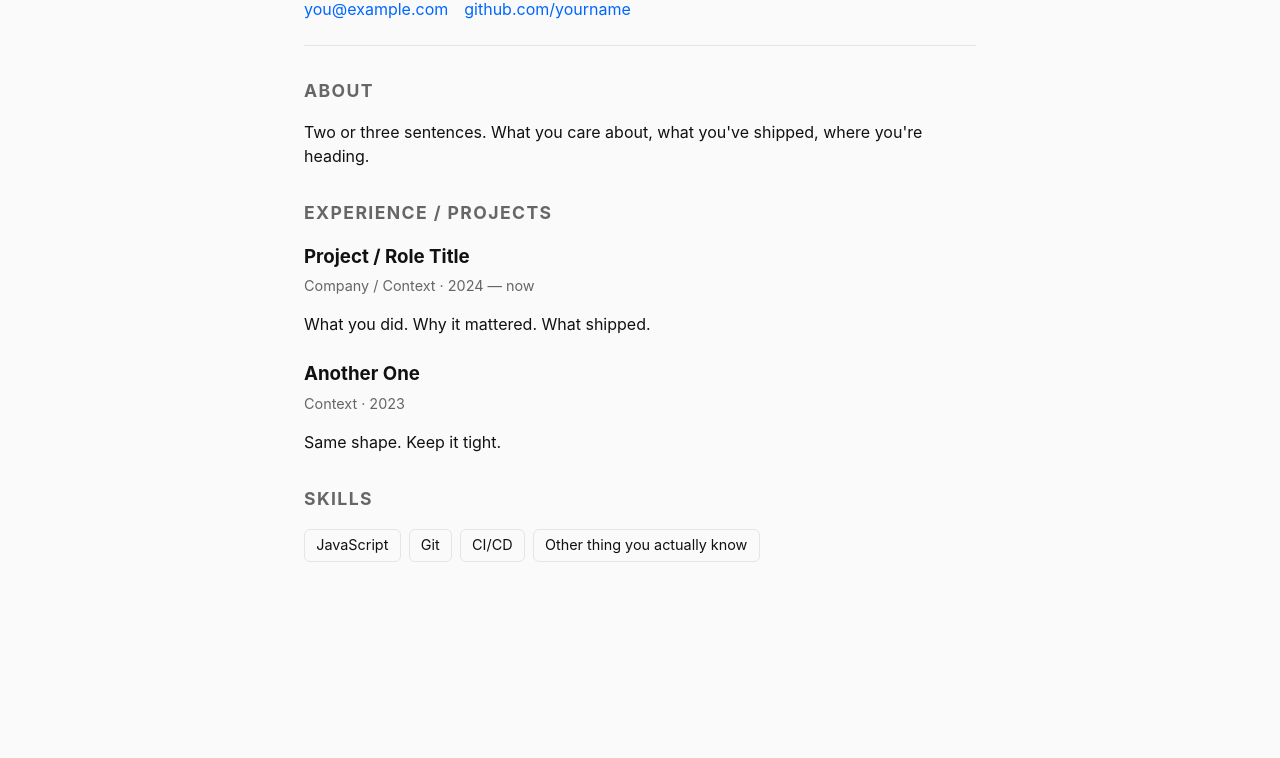
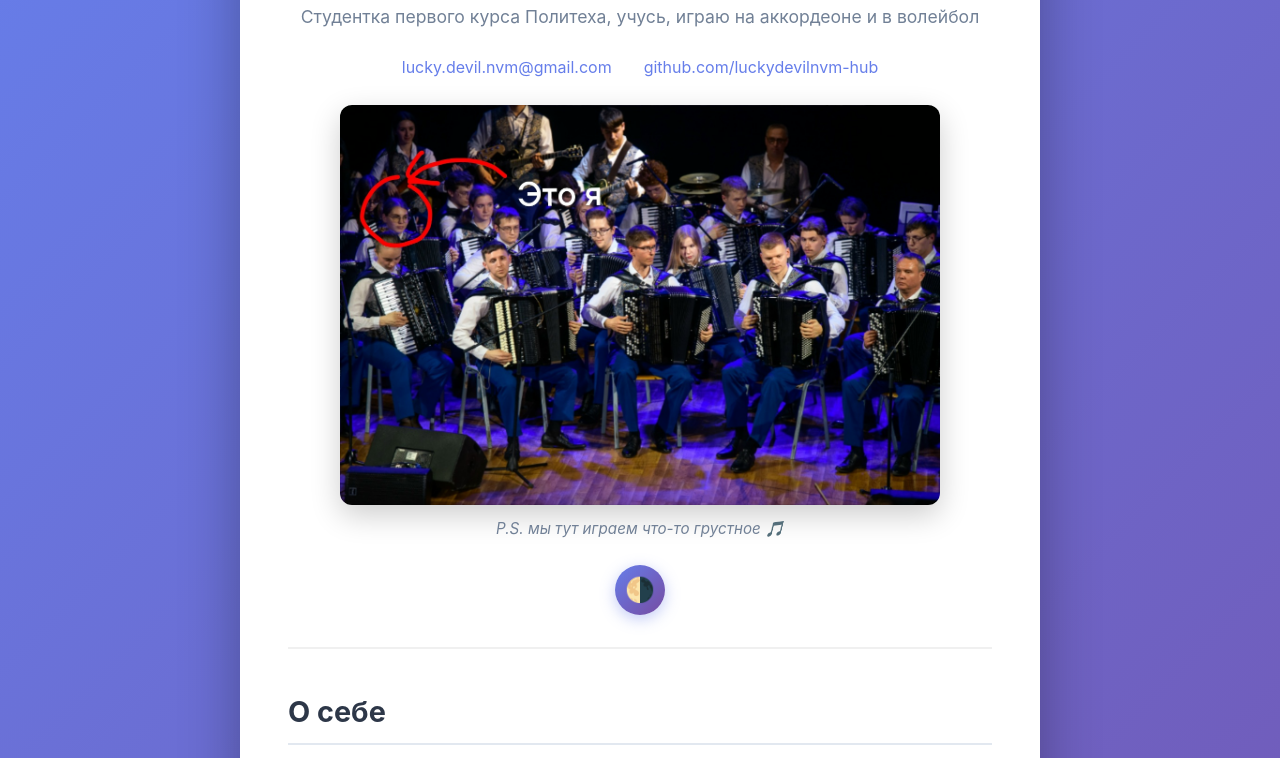
Before and after one commit to luckydevilnvm-hub/Nadia_dop_lab, a website built with Vite: page index.html in a window 1280 px wide. Shown: the part 149-907 px from the top of the page. Before the commit the page ends 800 px from the top, so only its background shows below. Built offline with nearby package versions, Linux system fonts and the light colour scheme.

Commit message:
feat: my CV content

```diff
--- a/index.html
+++ b/index.html
@@ -1,60 +1,75 @@
 <!doctype html>
-<html lang="en">
+<html lang="ru">
   <head>
     <meta charset="UTF-8" />
     <meta name="viewport" content="width=device-width, initial-scale=1.0" />
-    <title>CV — Your Name</title>
+    <title>CV — Надя Минина</title>
     <link rel="stylesheet" href="./style.css" />
   </head>
   <body>
     <main class="cv">
       <header class="cv__header">
-        <h1>Your Name</h1>
+        <h1>Надя Минина</h1>
+
         <p class="cv__tagline">
-          One-line summary. Who you are, what you do, what you want next.
+          Студентка первого курса Политеха, учусь, играю на аккордеоне и в волейбол
         </p>
         <ul class="cv__contacts">
-          <li><a href="mailto:you@example.com">you@example.com</a></li>
-          <li><a href="https://github.com/yourname">github.com/yourname</a></li>
+          <li><a href="mailto:lucky.devil.nvm@gmail.com">lucky.devil.nvm@gmail.com</a></li>
+          <li><a href="https://github.com/luckydevilnvm-hub">github.com/luckydevilnvm-hub</a></li>
         </ul>
 
-        <!-- TODO: твой нестандартный элемент.
-             Пример: переключатель темы, anim, easter egg. -->
+        <!-- Твоя фотография -->
+        <div class="cv__photo-container">
+        <a href="https://vk.ru/smirnovorchestra" target="_blank" rel="noopener noreferrer">
+        <img src="./img/orchestr.jpg" alt="Оркестр аккордеонистов" class="cv__photo" />
+        </a>
+        <p class="cv__photo-caption">P.S. мы тут играем что-то грустное 🎵</p>
+        </div>
+
+        <!-- Переключатель темы -->
         <button id="theme-toggle" class="theme-toggle" aria-label="Toggle theme">
           🌗
         </button>
       </header>
 
       <section>
-        <h2>About</h2>
+        <h2>О себе</h2>
         <p>
-          Two or three sentences. What you care about, what you've shipped,
-          where you're heading.
+          Играю в оркестре Павла Ивановича Смирнова на партии вторые аккордеоны. Любительски занимаюсь волейболом, раньше занималась пятиборьем. У меня есть сестра близнец, которая совершенно на меня не похожа.
         </p>
       </section>
 
       <section>
-        <h2>Experience / Projects</h2>
+        <h2>Проекты</h2>
         <article>
-          <h3>Project / Role Title</h3>
-          <p class="cv__meta">Company / Context · 2024 — now</p>
-          <p>What you did. Why it mattered. What shipped.</p>
+          <h3>Курсовая</h3>
+          <p>Делаю игру крестики нолики, это очень важно для того чтобы не отлететь на допсу</p>
         </article>
         <article>
-          <h3>Another One</h3>
-          <p class="cv__meta">Context · 2023</p>
-          <p>Same shape. Keep it tight.</p>
+          <h3>Концерт</h3>
+          <p>20 мая был отчетный концерт, я к нему долго готовилась, учила партию. В итоге все прошло хорошо.</p>
         </article>
       </section>
 
       <section>
-        <h2>Skills</h2>
+        <h2>Навыки</h2>
         <ul class="cv__skills">
-          <li>JavaScript</li>
+          <li>Python (чуть чуть)</li>
           <li>Git</li>
           <li>CI/CD</li>
-          <li>Other thing you actually know</li>
+          <li>С/С++</li>
+          <li>Играть на аккордеоне(чуть чуть)</li>
         </ul>
+      </section>
+
+       <!-- Веселая анимация в конце -->
+      <section class="cv__fun-section">
+        <h2>Еще немножко обо мне</h2>
+        <div class="cv__animation-container">
+          <img src="./img/accordion-dance.gif" alt="Энергичная игра на аккордеоне" class="cv__fun-animation" />
+          <p class="cv__fun-caption">Вот как выглядит моя зарядка</p>
+        </div>
       </section>
     </main>
 
--- a/src/main.js
+++ b/src/main.js
@@ -1,25 +1,21 @@
-// Простой пример "нестандартного элемента": переключатель темы.
-// TODO студент: замени или дополни своим.
+// ===== Переключатель тёмной темы =====
+const themeToggle = document.getElementById('theme-toggle');
+const body = document.body;
 
-const STORAGE_KEY = 'cv-theme';
+// Проверяем, есть ли сохранённая тема в localStorage
+const savedTheme = localStorage.getItem('theme');
+if (savedTheme === 'dark') {
+  body.classList.add('dark-mode');
+}
 
-const getInitialTheme = () => {
-  const saved = localStorage.getItem(STORAGE_KEY);
-  if (saved) return saved;
-  return window.matchMedia('(prefers-color-scheme: dark)').matches
-    ? 'dark'
-    : 'light';
-};
+// Обработчик клика
+themeToggle?.addEventListener('click', () => {
+  body.classList.toggle('dark-mode');
 
-const applyTheme = (theme) => {
-  document.documentElement.dataset.theme = theme;
-  localStorage.setItem(STORAGE_KEY, theme);
-};
+  // Сохраняем выбор пользователя
+  const currentTheme = body.classList.contains('dark-mode') ? 'dark' : 'light';
+  localStorage.setItem('theme', currentTheme);
+});
 
-const toggle = document.getElementById('theme-toggle');
-applyTheme(getInitialTheme());
-
-toggle?.addEventListener('click', () => {
-  const current = document.documentElement.dataset.theme;
-  applyTheme(current === 'dark' ? 'light' : 'dark');
-});
+// ===== Опционально: консольное приветствие =====
+console.log('👋 CV загружен! Нажми 🌗 для смены темы');
--- a/style.css
+++ b/style.css
@@ -1,127 +1,279 @@
-:root {
-  --bg: #fafafa;
-  --fg: #111;
-  --muted: #666;
-  --accent: #0066ff;
-  --border: #e5e5e5;
-}
-
-[data-theme='dark'] {
-  --bg: #0e0e10;
-  --fg: #f5f5f5;
-  --muted: #999;
-  --accent: #6aa6ff;
-  --border: #2a2a2e;
-}
-
+/* ===== Базовые стили ===== */
 * {
+  margin: 0;
+  padding: 0;
   box-sizing: border-box;
 }
 
 body {
-  margin: 0;
-  font-family:
-    -apple-system, BlinkMacSystemFont, 'Segoe UI', Roboto, Helvetica, Arial,
-    sans-serif;
-  background: var(--bg);
-  color: var(--fg);
-  line-height: 1.5;
-  transition:
-    background 0.2s,
-    color 0.2s;
+  font-family: -apple-system, BlinkMacSystemFont, 'Segoe UI', Roboto, Oxygen, Ubuntu, Cantarell, sans-serif;
+  line-height: 1.6;
+  color: #333;
+  /* Красивый градиентный фон */
+  background: linear-gradient(135deg, #667eea 0%, #764ba2 100%);
+  min-height: 100vh;
+  padding: 2rem 1rem;
 }
 
+/* ===== Контейнер CV ===== */
 .cv {
-  max-width: 720px;
+  max-width: 800px;
   margin: 0 auto;
-  padding: 3rem 1.5rem;
+  background: white;
+  border-radius: 20px;
+  box-shadow: 0 20px 60px rgba(0, 0, 0, 0.3);
+  padding: 3rem;
+  position: relative;
+  overflow: hidden;
 }
 
+/* Декоративный элемент сверху */
+.cv::before {
+  content: '';
+  position: absolute;
+  top: 0;
+  left: 0;
+  right: 0;
+  height: 5px;
+  background: linear-gradient(90deg, #667eea, #764ba2, #f093fb);
+}
+
+/* ===== Заголовок ===== */
 .cv__header {
-  position: relative;
-  border-bottom: 1px solid var(--border);
-  padding-bottom: 1.5rem;
-  margin-bottom: 2rem;
+  text-align: center;
+  margin-bottom: 2.5rem;
+  padding-bottom: 2rem;
+  border-bottom: 2px solid #f0f0f0;
 }
 
 .cv__header h1 {
-  margin: 0 0 0.25rem;
-  font-size: 2.25rem;
+  font-size: 2.5rem;
+  color: #2d3748;
+  margin-bottom: 0.5rem;
+  font-weight: 700;
 }
 
-.cv__tagline {
-  color: var(--muted);
-  margin: 0 0 1rem;
+/* ===== Фотография ===== */
+.cv__photo-container {
+  margin: 1.5rem auto;
+  max-width: 600px;
 }
 
+.cv__photo {
+  width: 100%;
+  max-width: 600px;
+  border-radius: 12px;
+  box-shadow: 0 10px 30px rgba(0, 0, 0, 0.2);
+  display: block;
+  margin: 0 auto;
+  transition: transform 0.3s ease;
+}
+
+.cv__photo:hover {
+  transform: scale(1.02);
+}
+
+.cv__photo-caption {
+  text-align: center;
+  margin-top: 0.75rem;
+  font-style: italic;
+  color: #718096;
+  font-size: 0.95rem;
+}
+
+/* ===== Подзаголовок ===== */
+.cv__tagline {
+  font-size: 1.1rem;
+  color: #718096;
+  margin-bottom: 1.5rem;
+}
+
+/* ===== Контакты ===== */
 .cv__contacts {
   list-style: none;
-  padding: 0;
-  margin: 0;
   display: flex;
+  justify-content: center;
+  gap: 2rem;
+  margin-bottom: 1.5rem;
   flex-wrap: wrap;
-  gap: 1rem;
 }
 
 .cv__contacts a {
-  color: var(--accent);
+  color: #667eea;
   text-decoration: none;
+  transition: color 0.3s ease;
 }
 
 .cv__contacts a:hover {
+  color: #764ba2;
   text-decoration: underline;
 }
 
+/* ===== Переключатель темы ===== */
 .theme-toggle {
-  position: absolute;
-  top: 0;
-  right: 0;
-  background: transparent;
-  border: 1px solid var(--border);
-  border-radius: 8px;
-  padding: 0.4rem 0.7rem;
+  background: linear-gradient(135deg, #667eea, #764ba2);
+  border: none;
+  border-radius: 50%;
+  width: 50px;
+  height: 50px;
+  font-size: 1.5rem;
   cursor: pointer;
-  font-size: 1rem;
+  transition: transform 0.3s ease, box-shadow 0.3s ease;
+  box-shadow: 0 4px 15px rgba(102, 126, 234, 0.4);
 }
 
+.theme-toggle:hover {
+  transform: rotate(180deg);
+  box-shadow: 0 6px 20px rgba(102, 126, 234, 0.6);
+}
+
+/* ===== Секции ===== */
 section {
-  margin-bottom: 2rem;
+  margin-bottom: 2.5rem;
 }
 
 section h2 {
-  font-size: 1.1rem;
-  text-transform: uppercase;
-  letter-spacing: 0.08em;
-  color: var(--muted);
-  margin: 0 0 1rem;
+  font-size: 1.8rem;
+  color: #2d3748;
+  margin-bottom: 1rem;
+  padding-bottom: 0.5rem;
+  border-bottom: 2px solid #e2e8f0;
 }
 
+/* ===== Проекты ===== */
 article {
-  margin-bottom: 1.5rem;
+  background: #f7fafc;
+  padding: 1.5rem;
+  border-radius: 10px;
+  margin-bottom: 1rem;
+  border-left: 4px solid #667eea;
 }
 
 article h3 {
-  margin: 0 0 0.25rem;
+  color: #2d3748;
+  margin-bottom: 0.5rem;
+  font-size: 1.2rem;
 }
 
-.cv__meta {
-  color: var(--muted);
-  font-size: 0.9rem;
-  margin: 0 0 0.5rem;
+article p {
+  color: #4a5568;
 }
 
+/* ===== Навыки ===== */
 .cv__skills {
   list-style: none;
-  padding: 0;
-  margin: 0;
   display: flex;
   flex-wrap: wrap;
-  gap: 0.5rem;
+  gap: 0.75rem;
 }
 
 .cv__skills li {
-  border: 1px solid var(--border);
-  border-radius: 6px;
-  padding: 0.3rem 0.7rem;
+  background: linear-gradient(135deg, #667eea, #764ba2);
+  color: white;
+  padding: 0.5rem 1rem;
+  border-radius: 20px;
   font-size: 0.9rem;
+  font-weight: 500;
+  box-shadow: 0 2px 10px rgba(102, 126, 234, 0.3);
 }
+
+/* ===== Адаптивность ===== */
+@media (max-width: 600px) {
+  .cv {
+    padding: 2rem 1.5rem;
+  }
+
+  .cv__header h1 {
+    font-size: 2rem;
+  }
+
+  .cv__contacts {
+    flex-direction: column;
+    gap: 0.5rem;
+  }
+
+  section h2 {
+    font-size: 1.5rem;
+  }
+}
+
+/* ===== Тёмная тема ===== */
+body.dark-mode {
+  background: linear-gradient(135deg, #1a202c 0%, #2d3748 100%);
+}
+
+body.dark-mode .cv {
+  background: #2d3748;
+  color: #e2e8f0;
+}
+
+body.dark-mode .cv__header h1,
+body.dark-mode section h2 {
+  color: #e2e8f0;
+}
+
+body.dark-mode .cv__tagline {
+  color: #a0aec0;
+}
+
+body.dark-mode article {
+  background: #1a202c;
+}
+
+body.dark-mode article h3 {
+  color: #e2e8f0;
+}
+
+body.dark-mode article p {
+  color: #cbd5e0;
+}
+
+body.dark-mode .cv__photo-caption {
+  color: #a0aec0;
+}
+
+
+/* ===== Веселая секция с анимацией ===== */
+.cv__fun-section {
+  margin-top: 3rem;
+  text-align: center;
+}
+
+.cv__animation-container {
+  display: inline-block;
+  padding: 1rem;
+  background: linear-gradient(135deg, #667eea, #764ba2);
+  border-radius: 15px;
+  box-shadow: 0 10px 30px rgba(102, 126, 234, 0.3);
+  transition: transform 0.3s ease;
+}
+
+.cv__animation-container:hover {
+  transform: rotate(2deg) scale(1.05);
+}
+
+.cv__fun-animation {
+  max-width: 400px;
+  width: 100%;
+  border-radius: 10px;
+  display: block;
+}
+
+.cv__fun-caption {
+  margin-top: 1rem;
+  font-size: 1.1rem;
+  color: white;
+  font-weight: 600;
+  text-shadow: 0 2px 4px rgba(0, 0, 0, 0.2);
+}
+
+/* Адаптивность для анимации */
+@media (max-width: 600px) {
+  .cv__fun-animation {
+    max-width: 250px;
+  }
+
+  .cv__fun-caption {
+    font-size: 0.9rem;
+  }
+}
```
Also changed, not shown: img/orchestr.jpg (added), 2 other files.
